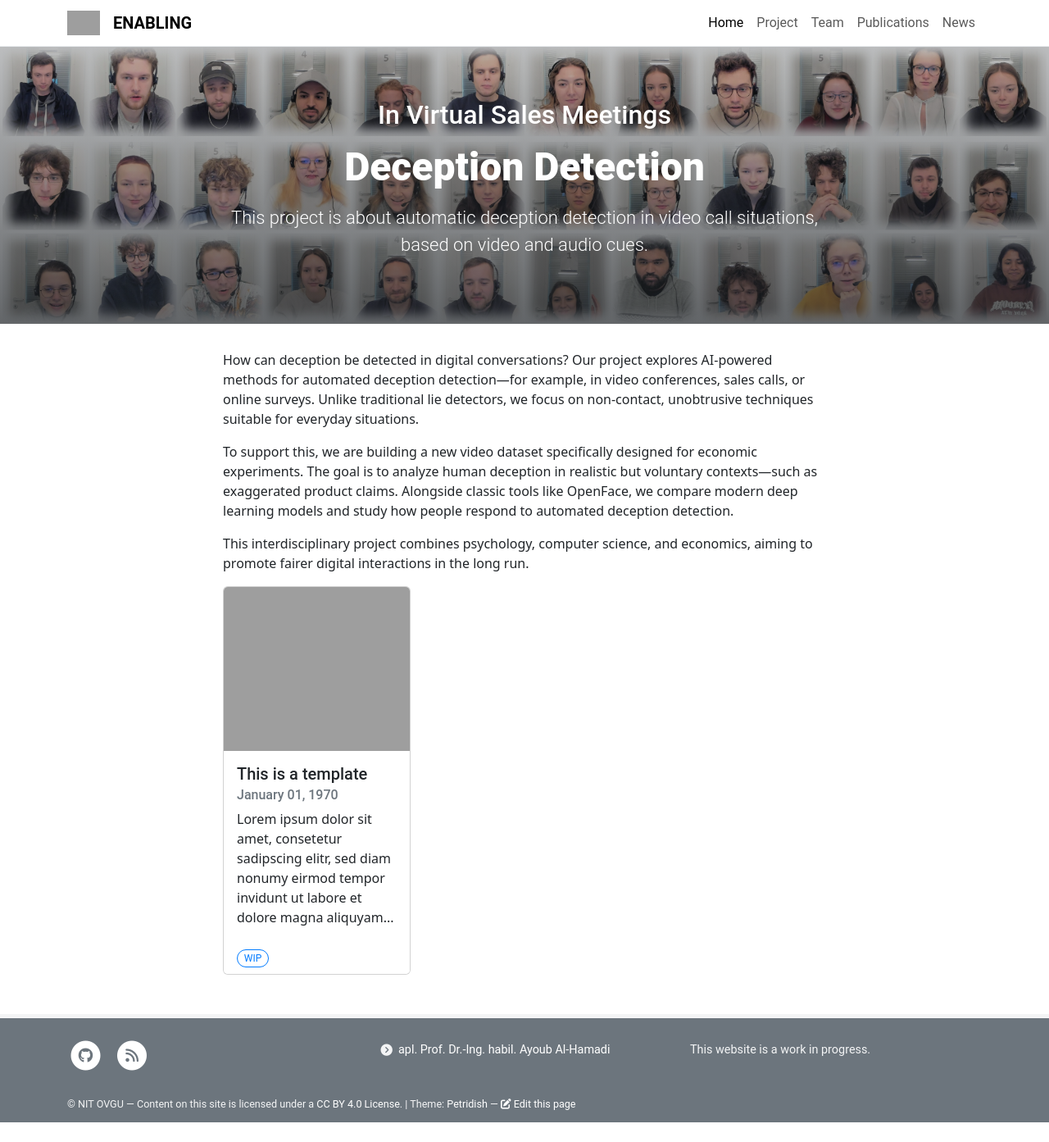
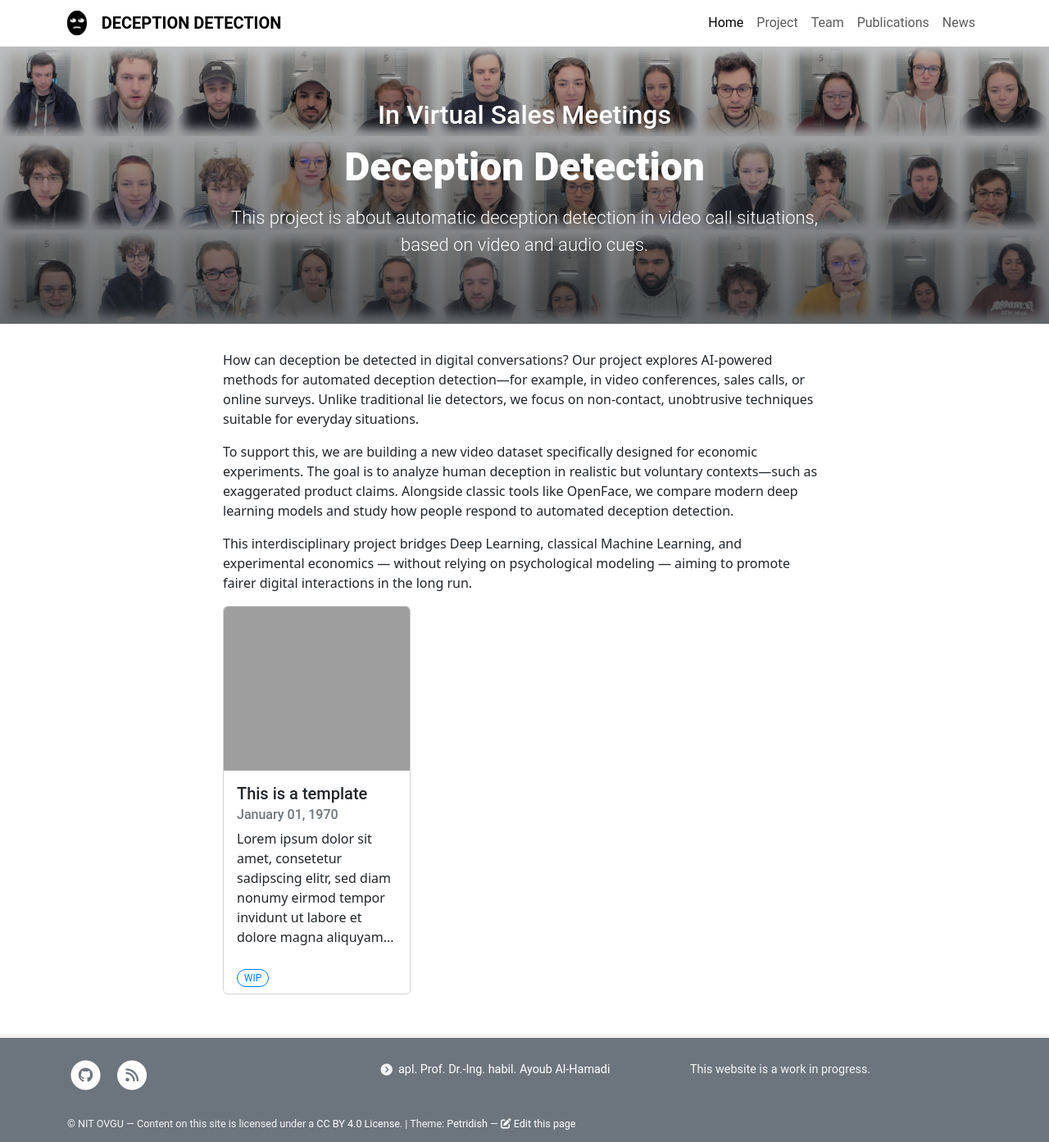
Before and after one commit to ovgu-nit/deception, a Jekyll site: the page built from pages/home.md, in a window 1280 px wide. Shown: the whole page at 82% size. Built offline with Jekyll 4.4.1, drawn with Linux system fonts in a browser that asks for light colours; before the commit the page ends 1369 px from its top, so only the background shows below that; grey boxes are pictures that could not be loaded.

Commit message:
icon added

```diff
--- a/_config.yml
+++ b/_config.yml
@@ -1,5 +1,5 @@
 # SITE SETTINGS
-title: ENABLING                       # Title in top navigation bar (navbar) and <head>
+title: DECEPTION DETECTION                      # Title in top navigation bar (navbar) and <head>
 author: NIT OVGU                    # Used for copyright statement in footer
 repository: ovgu-nit/deception
 baseurl: /enabling                   # Only required if your site is in a directory e.g. https://username.github.io/sitename
@@ -27,7 +27,7 @@ colors:
   footer: "#6c757d"                     # Background color for footer: use color that contrasts well with white
 font_serif: False                        # Font type for page content: serif (default) or slightly smaller sans-serif
 rounded_corners: true                   # Enable (default) rounded corners on boxes and buttons
-logo: /assets/theme/images/enabling_ico.png # Logo in navbar, will be displayed with 30px height
+logo: /assets/theme/images/deception_icon.png # Logo in navbar, will be displayed with 30px height
 
 # BUILD SETTINGS
 markdown: kramdown
--- a/pages/home.md
+++ b/pages/home.md
@@ -13,4 +13,4 @@ How can deception be detected in digital conversations? Our project explores AI-
 
 To support this, we are building a new video dataset specifically designed for economic experiments. The goal is to analyze human deception in realistic but voluntary contexts—such as exaggerated product claims. Alongside classic tools like OpenFace, we compare modern deep learning models and study how people respond to automated deception detection.
 
-This interdisciplinary project combines psychology, computer science, and economics, aiming to promote fairer digital interactions in the long run.
+This interdisciplinary project bridges Deep Learning, classical Machine Learning, and experimental economics — without relying on psychological modeling — aiming to promote fairer digital interactions in the long run.
```
Also changed, not shown: assets/theme/images/deception_icon.png (added).
